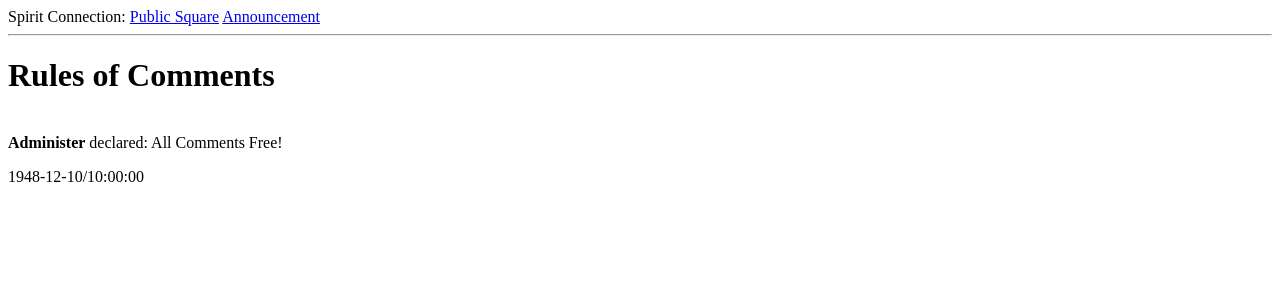
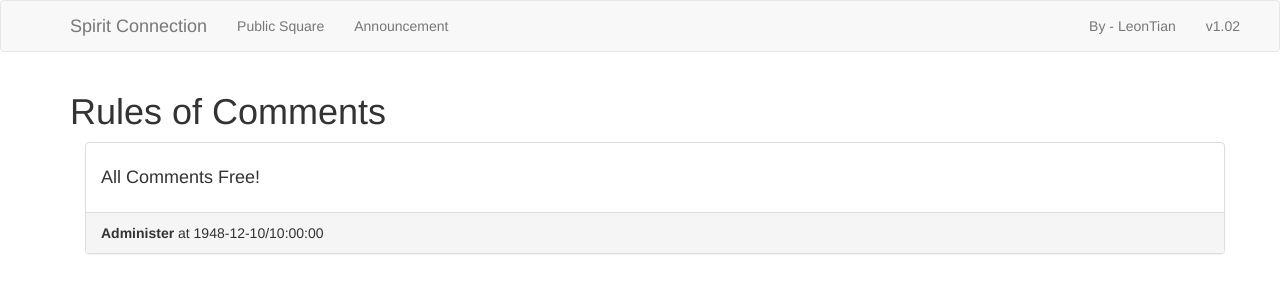
Before and after one commit to iscas-microservice-team/microWebApp, a Flask app: template app/templates/announcement.html in a window 1280 px wide. Shown: the top 300 px of the page. Run offline with Flask 2, Linux system fonts and the light colour scheme; the template is opened without the code that fills it, so the values that code supplies are empty; some libraries are stand-ins or nearby versions.

Commit message:
facelift

```diff
--- a/app/__init__.py
+++ b/app/__init__.py
@@ -1,7 +1,9 @@
 from flask import Flask
 from config import Config
+from flask_bootstrap import Bootstrap
 
 app = Flask(__name__)
 app.config.from_object(Config)
+bootstrap = Bootstrap(app)
 
 from app import routes
--- a/app/templates/announcement.html
+++ b/app/templates/announcement.html
@@ -1,21 +1,39 @@
 {% extends "base.html" %}
 
-{% block content %}
+{% block app_content %}
     <h1>Rules of Comments</h1>
 
     <!-- 已发表的言论 -->
     {% if comments %}
     {% for comment in comments %}
-    <div>
-        <br><b>{{ comment.Username }}</b> declared: <a>{{ comment.Post }}</a>
-        <p>{{ comment.PostTime }}</p>
-    </div>
+            <div class="container">
+                <div class="panel panel-default">
+                    <!--<div class="panel-heading">-->
+                        <!--<b>{{ comment.Username }}</b> declared:-->
+                    <!--</div>-->
+                    <div class="panel-body">
+                        <h4>{{ comment.Post }}</h4>
+                    </div>
+                    <div class="panel-footer">
+                        <b>{{ comment.Username }}</b> at {{ comment.PostTime }}
+                    </div>
+                </div>
+            </div>
     {% endfor %}
     {% else %}
-    <div>
-        <br><b>Administer</b> declared: <a>All Comments Free!</a>
-        <p>1948-12-10/10:00:00</p>
-    </div>
+            <div class="container">
+                <div class="panel panel-default">
+                    <!--<div class="panel-heading">-->
+                        <!--<b>Administer</b> declared:-->
+                    <!--</div>-->
+                    <div class="panel-body">
+                        <h4>All Comments Free!</h4>
+                    </div>
+                    <div class="panel-footer">
+                        <b>Administer</b> at 1948-12-10/10:00:00
+                    </div>
+                </div>
+            </div>
     {% endif %}
             <!-- ########## -->
 {% endblock %}
--- a/app/templates/base.html
+++ b/app/templates/base.html
@@ -1,27 +1,51 @@
-<html>
-    <head>
+{% extends 'bootstrap/base.html' %}
+    {% block title %}
         {% if title %}
-        <title>{{ title }} - Spirit Connection</title>
+        {{ title }} - Spirit Connection
         {% else %}
-        <title>Spirit Connection</title>
+        Spirit Connection
         {% endif %}
-    </head>
-    <body>
-        <div>
-            Spirit Connection:
-            <a href="/">Public Square</a>
-            <a href="/announcement">Announcement</a>
+    {% endblock %}
+
+    {% block navbar %}
+    <nav class="navbar navbar-default">
+        <div class="container">
+            <div class="navbar-header">
+                    <button type="button" class="navbar-toggle collapsed" data-toggle="collapse" data-target="#bs-example-navbar-collapse-1" aria-expanded="false">
+                        <span class="sr-only">Toggle navigation</span>
+                        <span class="icon-bar"></span>
+                        <span class="icon-bar"></span>
+                        <span class="icon-bar"></span>
+                    </button>
+                    <a class="navbar-brand" href="/">Spirit Connection</a>
             </div>
-        <hr>
+            <div class="collapse navbar-collapse" id="bs-example-navbar-collapse-1">
+                <div class="container">
+                    <ul class="nav navbar-nav">
+                        <li><a href="/">Public Square</a></li>
+                        <li><a href="/announcement">Announcement</a></li>
+                    </ul>
+                    <ul class="nav navbar-nav navbar-right">
+                        <li><a href="https://github.com/XinyaoTian">By - LeonTian </a></li>
+                        <li><a>v1.02</a></li>
+                    </ul>
+                </div>
+            </div>
+        </div>
+    </nav>
+    {% endblock %}
+
+    {% block content %}
+            <div class="container">
             {% with messages = get_flashed_messages() %}
             {% if messages %}
-        <ul>
                 {% for message in messages %}
-            <li>{{ message }}</li>
+                <div class="alert alert-info" role="alert">{{ message }}</div>
                 {% endfor %}
-        </ul>
             {% endif %}
             {% endwith %}
-        {% block content %}{% endblock %}
-    </body>
-</html>
+            {# application content needs to be provided in the app_content block #}
+            {# So, others templates should write about this part #}
+            {% block app_content %}{% endblock %}
+        </div>
+    {% endblock %}
```
Also changed, not shown: app/templates/frontPage.html (+48 -27 lines), README.md, 1 other file. Lines whose indentation alone changed are shown as unchanged.
